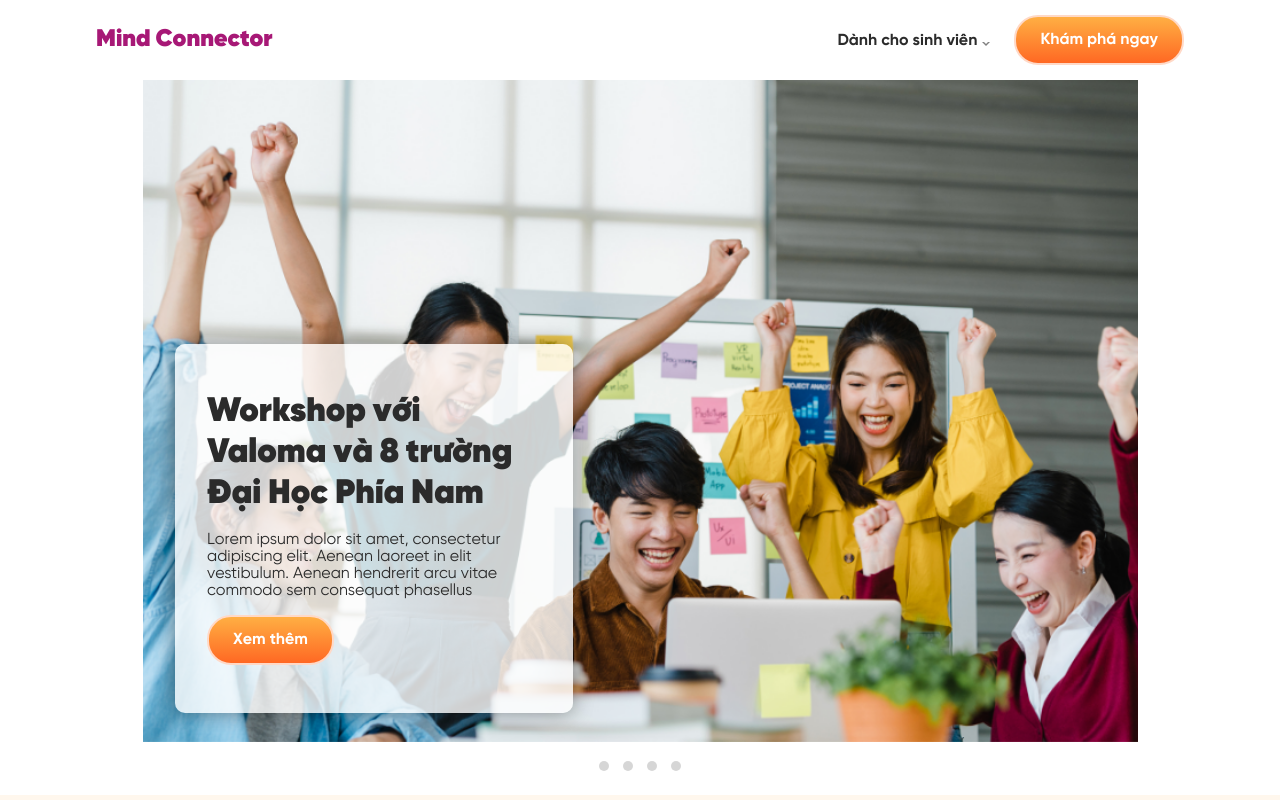
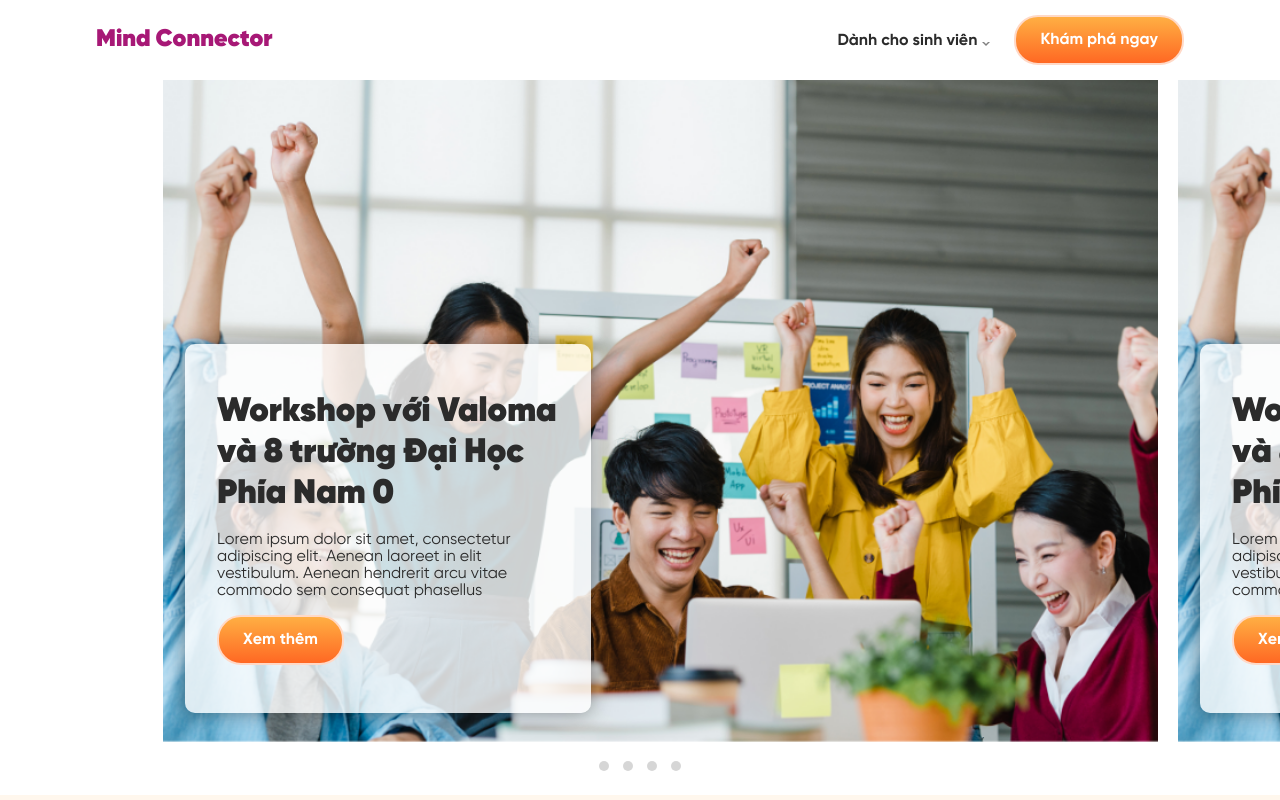
Before and after one commit to thanhkhoa84/mindconnector-fe, a Next.js app: page / in a window 1280 px wide. Shown: the top 800 px of the page. Built offline with nearby package versions, Linux system fonts and the light colour scheme.

Commit message:
update home banner

```diff
--- a/components/home/HeroBanner.js
+++ b/components/home/HeroBanner.js
@@ -5,40 +5,116 @@ import Container from './../Container';
 import styles from './HeroBanner.module.scss';
 import { useReducer, useState } from 'react';
 
+const Carousel = ({ ...props }) => {
+  const width = 1015;
+  const {slides, currentindex} = {...props}
+  let translate = `translate(${-currentindex * width}px, 0)`
+  // if(currentindex == slides.length - 1) {
+  //   translate =`translate(${-1*width*currentindex}px, 0)`
+  // }
+  return (
+    <div className={styles.HeroItemContainer} {...props} style={{
+      transform: translate
+    }}/>
+  )
+}
+
+const CarouselItem = ({ headline, body, image, link, slideLength, currentindex, index }) => {
+  console.log(slideLength)
+  const width = 1015;
+  let translate = 'translate(0,0)';
+  translate = `translate(${index*width}px, 0)`;
+  // if(index == slideLength - 1) {
+  //   translate =`translate(${-1*width}px, 0)`
+  // }
+  return (
+    <div className={styles.HeroItem}  style={{ transform: translate }}>
+      <a href={link} style={{
+        backgroundImage: `url(${image})`,
+        backgroundSize: 'cover',
+      }}>
+        <div className={styles.HeroInner}>
+          <div className={styles.HeroSliderInfo}>
+            <h2>{headline} {index}</h2>
+            <p>{body}</p>
+            <p className={styles.HeroCta}>Xem thêm</p>
+          </div>
+        </div>
+      </a>
+    </div>
+  )
+}
+
 const HeroBanner = ({ slides }) => {
-  let [index, setIndex] = useState(0);
+  let [state, dispatch] = useReducer(
+    (state, action) => {
+      switch (action.type) {
+        case "NEXT":
+          return {
+            ...state,
+            currentIndex:
+              (state.currentIndex + 1) %
+              slides.length
+          };
+        case "PREV":
+          return {
+            ...state,
+            currentIndex:
+              (state.currentIndex -
+                1 +
+                slides.length) %
+              slides.length,
+          };
+        case "GOTO":
+          console.log(state)
+          return {
+            ...state,
+            currentIndex: action.index
+          };
+        default:
+          return state;
+      }
+    },
+    {
+      currentIndex: 0,
+    }
+  );
 
-  useReducer(()=>{
-
-  }, []);
 
   return (
     <section className={styles.HeroBanner}>
       <h4 className='visuallyhidden'>Tin tức mới nhất</h4>
-      <div className={styles.HeroItemContainer}>
-        {slides.map(({ headline, body, image, link }, i) => {
+      <Carousel slides={slides} currentindex={state.currentIndex} >
+        {slides.map(({ ...props }, i) => {
           return (
-            <div className={`${index == i ? 'current': ''} ${styles.HeroItem}`} key={`hero-item-${i}`}>
-              <a href={link} style={{ backgroundImage: `url(${image})`, backgroundSize: 'cover' }}>
-                <div className={styles.HeroInner}>
-                  <div className={styles.HeroSliderInfo}>
-                    <h2>{headline}</h2>
-                    <p>{body}</p>
-                    <p className={styles.HeroCta}>
-                      Xem thêm
-                    </p>
-                    {/* <CTA name='CTA' href={link}></CTA> */}
-                  </div>
-                </div>
-              </a>
-            </div>
-          );
+            <CarouselItem
+              {...props}
+              key={`hero-item-${i}`}
+              index={i}
+              slideLength={slides.length}
+              currentindex={state.currentIndex}
+              onClick={() => {
+                console.log(index)
+                dispatch({ type: "GOTO", index });}
+              }
+            />
+          )
         })}
-      </div>
+      </Carousel>
       <div className={styles.HeroDots}>
         <ul>
-        {slides.map(({ headline, body, image, link }, i) => {
-          return (<li className={`${index == i ? 'current': ''}`}><button >{i}</button></li>)
+        {slides.map((slide, index) => {
+          return (
+            <li key={index}>
+              <button key={index}
+                aria-label={`Slide ${index + 1}`}
+                onClick={() => {
+                  console.log(index)
+                  dispatch({ type: "GOTO", index });}
+                }>
+                {index}
+              </button>
+            </li>)
         })}
       </ul>
       </div>
--- a/components/home/HeroBanner.module.scss
+++ b/components/home/HeroBanner.module.scss
@@ -19,7 +19,7 @@
   width: 100%;
   margin: 0 auto;
   will-change: transform;
-  overflow: hidden;
+  transition: transform 1s cubic-bezier(0.645, 0.045, 0.355, 1) 0s;
   @media(max-width: 1068px) {
     width: 700px;
     height: calc(580/868*700px + 50px);
@@ -41,7 +41,8 @@
     height: calc(580/868*700px);
   }
   @media(min-width: 1100px){
-    width: 995px;
+    width: calc(995px + 20px);
+    margin: 0 10px;
     height: calc(580/868*995px);
   }
   a {
```
